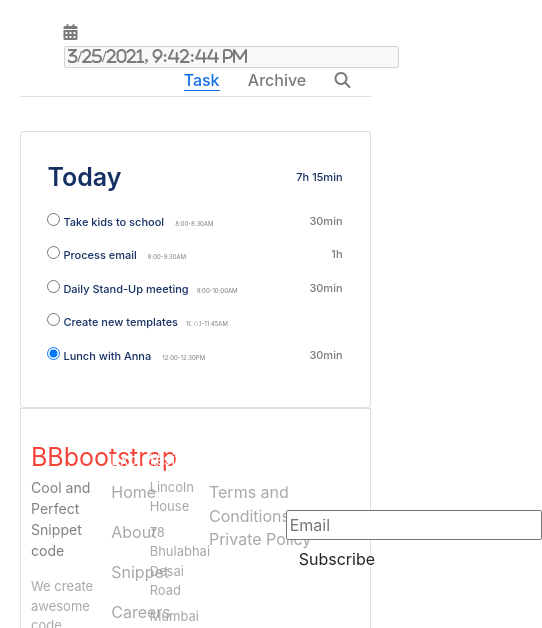
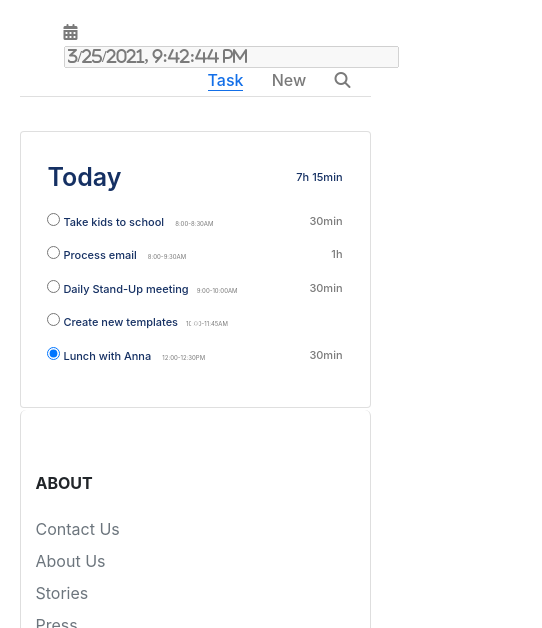
Before and after one commit to Vika08-05/Examination, a React app: page / in a window 390 px wide. Shown: the top 628 px of the page, 542 px wide, since content can reach past the window. Built offline with nearby package versions, Linux system fonts and the light colour scheme.

Commit message:
Style ready

```diff
--- a/src/Components/Footer/footer.js
+++ b/src/Components/Footer/footer.js
@@ -5,34 +5,65 @@ import '../../footer.css';
 const Footer = () => {
     return (
         <Fragment>
-            <div id="container">
-                <div id="part1">
-                    <div id="companyinfo"> <a id="sitelink" href="#">BBbootstrap</a>
-                        <p id="title">Cool and Perfect Snippet code</p>
-                        <p id="detail">We create awesome code snippets that will help you in creating your own beautiful site. </p>
+
+<footer class="bg-white">
+     <div class="container py-5">
+         <div class="row py-3">
+             <div class="col-lg-2 col-md-6 mb-4 mb-lg-0">
+                 <h6 class="text-uppercase font-weight-bold mb-4">About</h6>
+                 <ul class="list-unstyled mb-0">
+                     <li class="mb-2"><a href="#" class="text-muted">Contact Us</a></li>
+                     <li class="mb-2"><a href="#" class="text-muted">About Us</a></li>
+                     <li class="mb-2"><a href="#" class="text-muted">Stories</a></li>
+                     <li class="mb-2"><a href="#" class="text-muted">Press</a></li>
+                 </ul>
              </div>
-                    <div id="explore">
-                        <p id="txt1">Explore</p> <a class="link" href="#">Home</a> <a class="link" href="#">About</a> <a class="link" href="#">Snippet</a> <a class="link" href="#">Careers</a>
+             <div class="col-lg-2 col-md-6 mb-4 mb-lg-0">
+                 <h6 class="text-uppercase font-weight-bold mb-4">Help</h6>
+                 <ul class="list-unstyled mb-0">
+                     <li class="mb-2"><a href="#" class="text-muted">Payments</a></li>
+                     <li class="mb-2"><a href="#" class="text-muted">Shipping</a></li>
+                     <li class="mb-2"><a href="#" class="text-muted">Cancellation</a></li>
+                     <li class="mb-2"><a href="#" class="text-muted">Returns</a></li>
+                 </ul>
              </div>
-                    <div id="visit">
-                        <p id="txt2">Visit</p>
-                        <p class="text">Lincoln House </p>
-                        <p class="text">78 Bhulabhai Desai Road </p>
-                        <p class="text">Mumbai 400 026 </p>
-                        <p class="text">Phone: (22) 2363-3611 </p>
-                        <p class="text">Fax: (22) 2363-0350 </p>
+             <div class="col-lg-2 col-md-6 mb-4 mb-lg-0">
+                 <h6 class="text-uppercase font-weight-bold mb-4">Policy</h6>
+                 <ul class="list-unstyled mb-0">
+                     <li class="mb-2"><a href="#" class="text-muted">Return Policy</a></li>
+                     <li class="mb-2"><a href="#" class="text-muted">Terms Of Use</a></li>
+                     <li class="mb-2"><a href="#" class="text-muted">Security</a></li>
+                     <li class="mb-2"><a href="#" class="text-muted">Privacy</a></li>
+                 </ul>
              </div>
-                    <div id="legal">
-                        <p id="txt3">Legal</p> <a class="link1" href="#">Terms and Conditions</a> <a class="link1" href="#">Private Policy</a>
+             <div class="col-lg-2 col-md-6 mb-4 mb-lg-0">
+                 <h6 class="text-uppercase font-weight-bold mb-4">Company</h6>
+                 <ul class="list-unstyled mb-0">
+                     <li class="mb-2"><a href="#" class="text-muted">Login</a></li>
+                     <li class="mb-2"><a href="#" class="text-muted">Register</a></li>
+                     <li class="mb-2"><a href="#" class="text-muted">Sitemap</a></li>
+                     <li class="mb-2"><a href="#" class="text-muted">Our Products</a></li>
+                 </ul>
              </div>
-                    <div id="subscribe">
-                        <p id="txt4">Subscribe to US</p>
-                        <form> <input id="email" type="email" placeholder="Email" /> </form> <a class="waves-effect waves-light btn">Subscribe</a>
-                        <p id="txt5">Connect With US</p> <i className="fa fa-facebook-square social fa-2x"></i> <i className="fa fa-linkedin social fa-2x"></i> <i className="fa fa-twitter-square social fa-2x"></i>
+             <div class="col-lg-4 col-md-6 mb-lg-0">
+                 <h6 class="text-uppercase font-weight-bold mb-4">Registered Office Address</h6>
+                 <p class="text-muted mb-4">Here , write the complete address of the Registered office address along with telephone number.</p>
+                 <ul class="list-inline mt-4">
+                     <li class="list-inline-item"><a href="#" target="_blank" title="twitter"><i class="fa fa-2x fa-twitter"></i></a></li>
+                     <li class="list-inline-item"><a href="#" target="_blank" title="facebook"><i class="fa fa-2x fa-facebook-f"></i></a></li>
+                     <li class="list-inline-item"><a href="#" target="_blank" title="instagram"><i class="fa fa-2x fa-instagram"></i></a></li>
+                     <li class="list-inline-item"><a href="#" target="_blank" title="pinterest"><i class="fa fa-2x fa-youtube"></i></a></li>
+                     <li class="list-inline-item"><a href="#" target="_blank" title="vimeo"><i class="fa fa-2x fa-google"></i></a></li>
+                 </ul>
              </div>
          </div>
      </div>
-
+     <div class="bg-light py-2">
+         <div class="container text-center">
+             <p class="text-muted mb-0 py-2">© 2019 ITStep All risghts reserved.</p>
+         </div>
+     </div>
+</footer>
         </Fragment>
     )
 }
--- a/src/Components/Header/header.js
+++ b/src/Components/Header/header.js
@@ -9,7 +9,7 @@ class Header extends React.Component {
     render() {
         return (
             <div className="card-header" style={{ marginBottom: "-4%" }}>
-                <p> <i Name="fa fa-bars"></i><i class="fa fa-calendar ml-4" aria-hidden="true"></i><input class="fa fa-calendar ml-4" aria-hidden="true" disabled value={this.state.curTime}></input> <span className="float-right"> <span className="mr-4 navTask">Task</span> <span className="mr-4">Archive</span> <i className="fa fa-search" aria-hidden="true"></i> </span> </p>
+                <p> <i Name="fa fa-bars"></i><i class="fa fa-calendar ml-4" aria-hidden="true"></i><input class="fa fa-calendar ml-4" aria-hidden="true" disabled value={this.state.curTime}></input> <span className="float-right"> <span className="mr-4 navTask">Task</span> <span className="mr-4">New</span> <i className="fa fa-search" aria-hidden="true"></i> </span> </p>
             </div>
         )
     }
--- a/src/footer.css
+++ b/src/footer.css
@@ -1,277 +1,13 @@
 @import "../node_modules//bootstrap/dist/css/bootstrap.min.css";
 @import "../node_modules//font-awesome/css/font-awesome.min.css";
 
-#container {
-    width: 100%;
-    height: 330px
+.bg-white {
+    position: relative;
+    width: 90%;
+    border-radius: 6px;
+    margin: 0 auto;
+    border-left: 1px solid rgba(0,0,0,.125);
+    border-right: 1px solid rgba(0,0,0,.125);
+    border-bottom: 1px solid rgba(0,0,0,.125);
+    top: 2px;
 }
-
-#part1 {
-    width: 90%;
-    border: 1px solid rgba(0,0,0,.125);
-    margin: 0 auto;
-    height: 280px;
-    background-color: #fff;
-}
-#part2 {
-    width: 90%;
-    border: 1px solid rgba(0,0,0,.125);
-    margin: 0 auto;
-    height: 50px;
-    background-color: #fff;
-    position: relative;
-    top: 10px
-}
-
-#companyinfo {
-    width: 14%;
-    height: 280px;
-    position: relative;
-    left: 8%;
-    top: 30px
-}
-
-#sitelink {
-    font-size: 35px;
-    color: #f44336
-}
-
-#sitelink:hover {
-    color: #e65100
-}
-
-#title {
-    color: gray;
-    position: relative;
-    top: 0px;
-    font-size: 14.1px
-}
-
-#detail {
-    color: #aaa7a7;
-    font-size: 16px
-}
-
-#explore {
-    width: 14%;
-    height: 280px;
-    position: relative;
-    top: -235px;
-    left: 29%
-}
-
-#txt1,
-#txt2,
-#txt3,
-#txt4,
-#txt5 {
-    color: white;
-    font-size: 20px
-}
-
-.link {
-    display: flex;
-    width: 90px;
-    height: 40px;
-    color: #aaa7a7;
-    background-color: transparent;
-    border-top: 2px solid white;
-    position: relative;
-    top: -10px
-}
-
-.link:hover,
-.link1:hover {
-    color: #e65100
-}
-
-#visit {
-    width: 14%;
-    height: 280px;
-    position: relative;
-    top: -515px;
-    left: 42%
-}
-
-.text {
-    color: #aaa7a7;
-    font-size: 14px;
-    margin-top: -10px
-}
-
-#legal {
-    width: 14%;
-    height: 280px;
-    position: relative;
-    top: -800px;
-    left: 59.5%
-}
-
-.link1 {
-    display: flex;
-    width: 150px;
-    height: 40px;
-    color: #aaa7a7;
-    background-color: transparent;
-    border-top: 2px solid white;
-    position: relative;
-    top: -10px;
-    margin-top: 7px
-}
-
-#subscribe {
-    position: relative;
-    top: -1080px;
-    left: 78%;
-    width: 14%;
-    height: 280px
-}
-
-#email {
-    color: white;
-    position: relative;
-    top: -20px
-}
-
-.btn {
-    position: relative;
-    top: -10px
-}
-
-#txt5 {
-    position: relative;
-    top: 0px
-}
-
-.social {
-    position: relative;
-    top: -5px;
-    margin-right: 10px;
-    color: white;
-    cursor: pointer
-}
-
-.fa-facebook-square:hover {
-    color: #3B579D
-}
-
-.fa-linkedin:hover {
-    color: #007BB6
-}
-
-.fa-twitter-square:hover {
-    color: #2CAAE1
-}
-
-#txt6 {
-    color: white;
-    position: relative;
-    top: 13px;
-    left: 8%;
-    width: 80%;
-    color: #aaa7a7
-}
-
-.material-icons {
-    position: relative;
-    top: 3px
-}
-
-@media only screen and (max-width:1000px) {
-    #companyinfo {
-        width: 20%
-    }
-
-    #sitelink {
-        font-size: 30px
-    }
-
-    #txt5,
-    #txt4 {
-        font-size: 17px
-    }
-
-    #txt5,
-    .social {
-        position: relative;
-        top: -5px
-    }
-}
-
-@media only screen and (max-width:850px) {
-    #companyinfo {
-        position: relative;
-        left: 3%
-    }
-
-    #txt6 {
-        position: relative;
-        left: 3%
-    }
-
-    #txt1,
-    #txt2,
-    #txt3,
-    #txt4,
-    #txt5 {
-        font-size: 15px
-    }
-
-    #explore {
-        position: relative;
-        top: -240px;
-        left: 26%
-    }
-
-    #sitelink {
-        font-size: 25px
-    }
-
-    #detail {
-        font-size: 13px
-    }
-
-    .link {
-        width: 60px
-    }
-
-    #visit {
-        position: relative;
-        top: -520px;
-        left: 37%
-    }
-
-    .text {
-        font-size: 13px
-    }
-
-    #legal {
-        position: relative;
-        top: -800px;
-        left: 54%
-    }
-
-    #subscribe {
-        position: relative;
-        top: -1080px;
-        left: 76%;
-        width: 20%
-    }
-
-    #txt5,
-    .social {
-        position: relative;
-        left: -110%;
-        top: px
-    }
-
-    #email,
-    .btn {
-        position: relative;
-        top: 0px
-    }
-
-    #part1 {
-        height: 250px
-    }
-}
```
Also changed, not shown: src/Components/newTask/newTask.js (added). Lines whose indentation alone changed are shown as unchanged.
